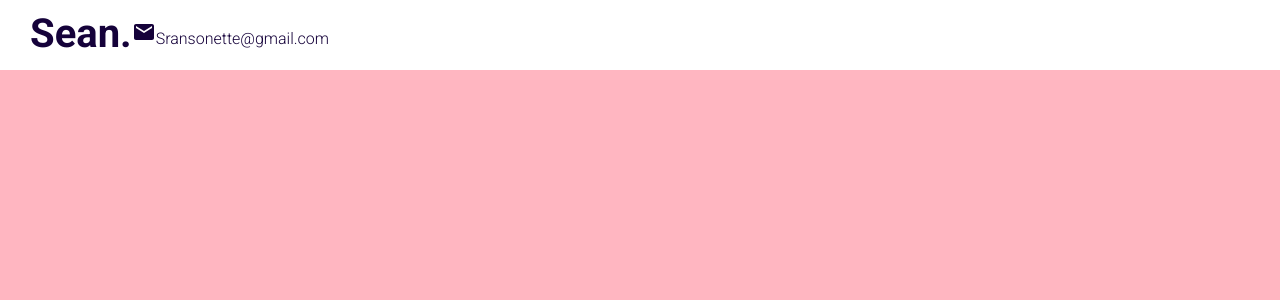
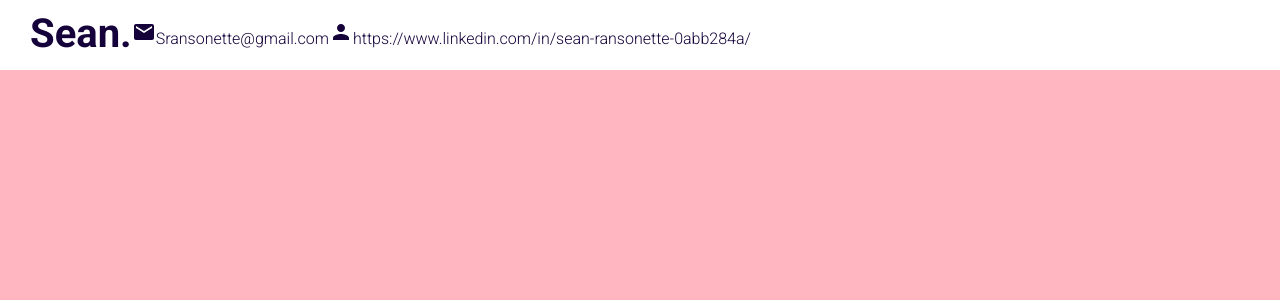
Before and after one commit to Sransonette/personal-website, a React (Create React App) app: page / in a window 1280 px wide. Shown: the top 300 px of the page. Built offline with nearby package versions, Linux system fonts and the light colour scheme.

Commit message:
add LinkedIn to my topbar

```diff
--- a/src/components/topbar/topbar.js
+++ b/src/components/topbar/topbar.js
@@ -11,6 +11,8 @@ const Topbar = () => {
                     <div className="itemContainer">
                         <Mail className="icon" />
                         <span>Sransonette@gmail.com</span>
+                        <Person className="icon" />
+                        <span>https://www.linkedin.com/in/sean-ransonette-0abb284a/</span>
                     </div>
                 </div>
                 <div className="right"></div>
```
Also changed, not shown: 1 other file (tests, documents, lock files or other folders).
